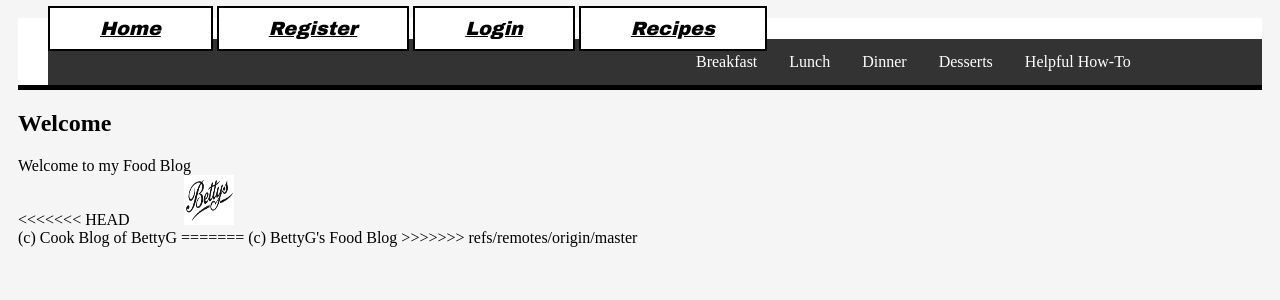
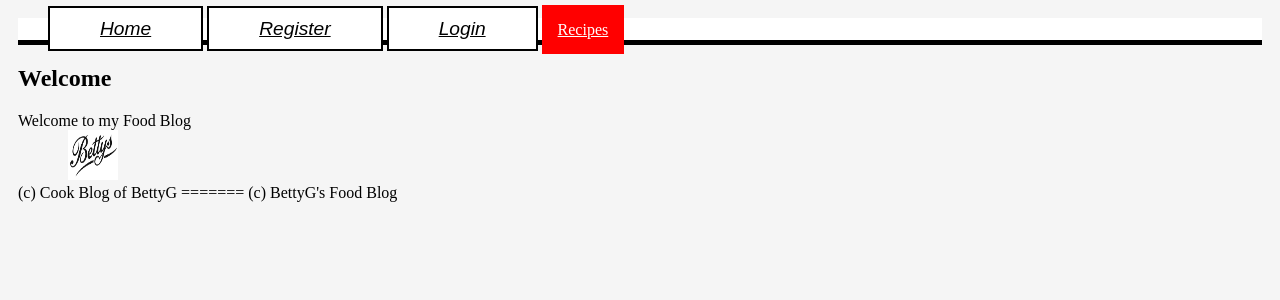
Before and after one commit to IulianHristov87/TeamworkSTTech, a PHP site: page / in a window 1280 px wide. Shown: the top 300 px of the page. Run offline with PHP 8.4, Linux system fonts and the light colour scheme.

Commit message:
Add Dropdown Menu
In all pages is added drop downmenu

```diff
--- a/index.html
+++ b/index.html
@@ -11,17 +11,21 @@
 <header>
     <a href="index.html" id="linkHome">Home</a>
     <a href="registration.html" id="registration">Register</a>
-    <a href="login.html" id="linkLogin">Login</a>
-    <a href="recipes.html" id="recipes">Recipes
-        <ul id="onClick">
-            <li><a href="breakfast.html" id="breakfast">Breakfast</a></li>
-            <li><a href="lunch.html" id="lunch">Lunch</a> </li>
-            <li><a href="dinner.html" id="dinner">Dinner</a> </li>
-            <li><a href="desserts.html" id="desserts">Desserts</a> </li>
-            <li><a href="howTo.html" id="helpfulHowTo">Helpful How-To</a></li>
+    <a href="login.html" id="linkLogin" >Login</a>
+    <div class="dd-menu">
+        <a href="recipes.html" id="recipes" class="dd-but">Recipes
+            <div class="dd-content">
 
-        </ul>
-    </a>
+                    <a href="breakfast.html" id="breakfast">Breakfast</a>
+                    <a href="lunch.html" id="lunch">Lunch</a>
+                    <a href="dinner.html" id="dinner">Dinner</a>
+                    <a href="desserts.html" id="desserts">Desserts</a>
+                    <a href="howTo.html" id="helpfulHowTo">Helpful How-To</a>
+            </div>
+
+        </a>
+    </div>
+
 
 </header>
 <main>
@@ -31,13 +35,11 @@
     </section>
 </main>
 <footer>
-<<<<<<< HEAD
     <img src="BettysLogo.ico" alt="HTML5 Icon" style="width:50px;height:50px; padding-left: 50px">
    <br>
     (c) Cook Blog of BettyG
 =======
     (c) BettyG's Food Blog
->>>>>>> refs/remotes/origin/master
 </footer>
 
 </body>
--- a/scripts/main.php
+++ b/scripts/main.php
@@ -1,7 +1 @@
 <?php
-/**
- * Created by PhpStorm.
- * User: Ceco
- * Date: 21.8.2016 г.
- * Time: 23:26
- */
--- a/styles/main.css
+++ b/styles/main.css
@@ -15,59 +15,47 @@
     padding-top: 10px;
     border:  solid black 2px;
     background: white;
-    font-family: "Arial Black";
+    font-family: Arial;
     font-size: larger;
     font-style: italic;
     color: black;
 
 }
-header>ul{
-    padding-left: 600px;
+.dd-menu{
+    position: relative;
+    display: inline-block;
+
 }
-ul {
-    list-style-type: none;
-    margin: 0;
-    padding: 0;
-    overflow: hidden;
-    background-color: #333;
+.dd-but{
+    background-color: red;
+    color: white;
+    padding: 16px;
+    font-size: 16px;
+    border: none;
+    cursor: pointer;
 }
-
-li {
-    float: left;
-}
-
-li a, .dropbtn {
-    display: inline-flex;
-    color: white;
-    text-align: center;
-    padding: 14px 16px;
-    text-decoration: none;
-}
-
-li a:hover, .dropdown:hover .dropbtn {
-    background-color: red;
-}
-
-li.dropdown {
-    display: inline-block;
-}
-
-.dropdown-content {
+.dd-content{
     display: none;
     position: absolute;
     background-color: #f9f9f9;
     min-width: 160px;
-    box-shadow: 0px 8px 16px 0px rgba(0,0,0,0.2);
+    box-shadow: 0 8px 16px 0 rgba(0,0,0,0.2);
 }
 
-.dropdown-content a {
+.dd-content a{
     color: black;
     padding: 12px 16px;
     text-decoration: none;
     display: block;
-    text-align: left;
 }
 
-.dropdown-content a:hover {background-color: #f1f1f1}
+.dd-content a:hover {
+    background-color: #f1f1f1
+}
 
-.show {display:block;}
+.dd-menu:hover .dd-content{
+    display: block;
+}
+.dd-menu:hover .dd-but{
+    background-color: #3e8e41;
+}
```
Also changed, not shown: breakfast.html (+13 -11 lines), desserts.html (+13 -11 lines), dinner.html (+13 -11 lines), howTo.html (+13 -11 lines), login.html (+13 -11 lines), lunch.html (+13 -11 lines), recipes.html (+13 -11 lines), registration.html (+13 -11 lines).
